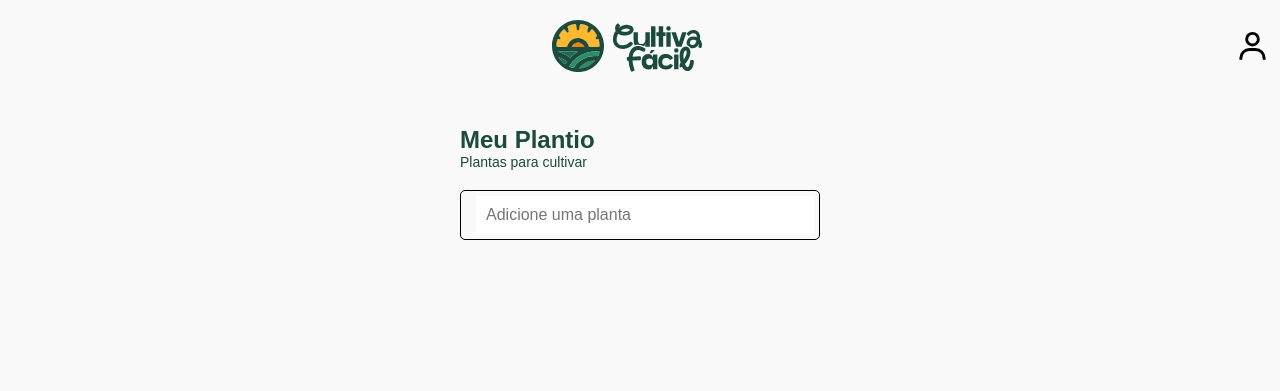
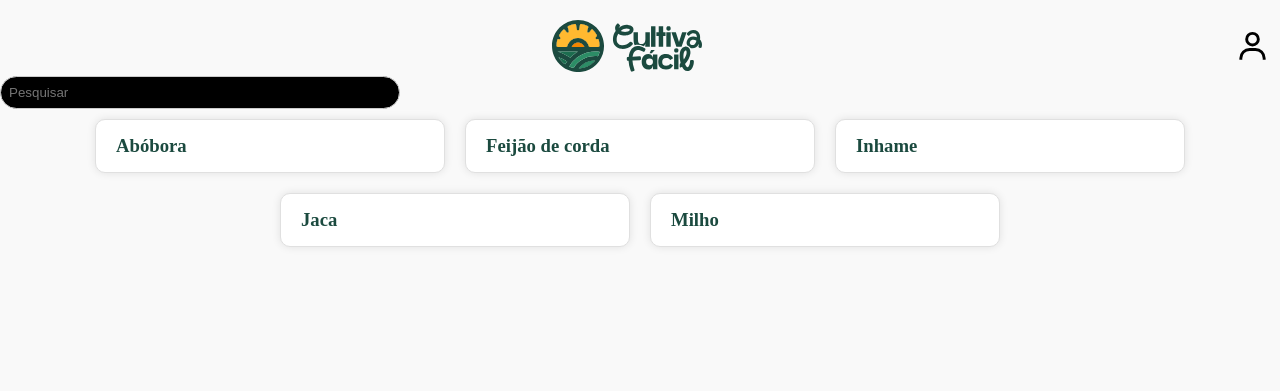
Before and after one commit to MatheusMV05/Projetos-2---G1, a Django app: page /planta/ in a window 1280 px wide. Shown: the top 391 px of the page. Run offline with Django 5.2, Linux system fonts and the light colour scheme.

Commit message:
criação da barra de pesquisa

```diff
--- a/ryb_agro_app/static/css/add-planta.css
+++ b/ryb_agro_app/static/css/add-planta.css
@@ -1,5 +1,10 @@
+*{
+    margin: 0;
+    padding: 0;
+    box-sizing: border-box;
+}
+
 body {
-    font-family: Arial, sans-serif;
     background-color: #F9f9f9;
     color: #1b4a3f;
     margin: 0;
@@ -91,92 +96,42 @@ nav.mobile a:hover {
     width: 35px;
 }
 
-.container {
-    width: 100%;
-    max-width: 400px;
-    margin: 0 auto;
-    margin-top: 30px;
-    padding: 20px;
-    box-sizing: border-box;
+.search {
+    display: flex;
+    align-items: center;
+    border: 1px solid #ccc;
+    background-color: #000;
+    width: 400px;
+    margin: 20 px auto;
+    border-radius: 20px;
+    padding: 5px 10 px;
+    color: #4b4b4b;
 }
 
-.header {
-    display: flex;
-    justify-content: space-between;
-    align-items: center;
-    margin-bottom: 20px;
+#searchInput {
+    padding: 8px;
+    border: none;
+    background-color: transparent;
+    width: 100%;
+    outline: none;
 }
 
-.header h1 {
-    font-size: 24px;
-    margin: 0;
+.search label{
+    height: 20px;
 }
 
-.header p {
-    font-size: 14px;
-    margin: 0;
+.card-container{
+    display: flex;
+    flex-wrap: wrap;
+    justify-content: center;
 }
 
-.header i {
-    font-size: 24px;
+.card {
+    width: 350px;
+    background-color: #fff;
+    border: 1px solid #e0e0e0;
+    border-radius: 10px;
+    margin: 10px;
+    padding: 15px 20px;
+    box-shadow: 0 0 8px rgba(0, 0, 0, 0.1);
 }
-
-.search-bar {
-    display: flex;
-    align-items: center;
-    border: 1px solid #000;
-    padding: 5px;
-    border-radius: 5px;
-    position: relative;
-}
-
-.search-bar input {
-    border: none;
-    outline: none;
-    flex-grow: 1;
-    padding: 5px;
-    font-size: 14px;
-}
-
-.search-bar i {
-    margin-right: 10px;
-    font-size: 18px;
-}
-
-.search-bar:focus-within #search-results {
-    display: block;
-}
-
-/* Add some basic styling to make it look nice */
-#search-input {
-    width: 200px;
-    padding: 10px;
-    font-size: 16px;
-}
-
-#search-results {
-    list-style: none;
-    padding: 10px;
-    display: none;
-    margin: 0;
-    border: 1px solid #ccc;
-    position: absolute;
-    top: 100%;
-    width: 100%px;
-    max-height: 200px;
-    overflow-y: auto;
-    background-color: white;
-    border: 1px solid #ccc;
-    z-index: 100;
-}
-
-#search-results li {
-    padding: 10px;
-    border-bottom: 1px solid #ccc;
-    background-color: white;
-}
-
-#search-results li:hover {
-    background-color: #f0f0f0;
-    cursor: pointer;
-}
--- a/ryb_agro_app/static/js/add-planta.js
+++ b/ryb_agro_app/static/js/add-planta.js
@@ -9,55 +9,41 @@ menu.addEventListener('click', () => {
     menu.classList.remove('abrir-menu')
 })
 
-// Get the search input field and the results list
-const searchInput = document.getElementById('search-input');
-const searchResults = document.getElementById('search-results');
-
-// Create an array of data to search through (e.g., an array of objects)
-const searchData = [
-    { id: 1, name: 'Abóbora' },
-    { id: 2, name: 'Feijão de corda' },
-    { id: 3, name: 'Inhame' },
-    { id: 4, name: 'Jaca' },
-    { id: 5, name: 'Milho' },
-    // Add more data here...
+const data = [
+    {
+        title: "Abóbora"
+    },
+    {
+        title: "Feijão de corda"
+    },
+    {
+        title: "Inhame"
+    },
+    {
+        title: "Jaca"
+    },
+    {
+        title: "Milho"
+    },
 ];
 
-// Add an event listener to the search input field
-searchInput.addEventListener('input', (e) => {
-    const searchTerm = e.target.value.toLowerCase();
-    console.log('Search term:', searchTerm);
-    const filteredData = searchData.filter((item) => {
-        return item.name.toLowerCase().includes(searchTerm);
+const cardContainer = document.querySelector(".card-container");
+const searchInput = document.querySelector("#searchInput");
+
+const displayData = data => {
+    cardContainer.innerHTML = "";
+    data.forEach(e => {
+        cardContainer.innerHTML += `
+            <div class="card">
+                <h3>${e.title}</h3>
+            </div>
+            `
     });
+}
 
-    console.log('Filtered Data:', filteredData);  // <-- Add this line
+searchInput.addEventListener("keyup", (e) => {
+    const search = data.filter(i => i.title.toLocaleLowerCase().includes(e.target.value.toLocaleLowerCase()));
+    displayData(search);
+})
 
-    // Clear the results list and add the filtered data
-    searchResults.innerHTML = '';
-    filteredData.forEach((item) => {
-        const listItem = document.createElement('li');
-        listItem.textContent = item.name;
-        searchResults.appendChild(listItem);
-    });
-});
-
-// Hide search results when clicking outside the search bar or results
-document.addEventListener('click', (e) => {
-    if (!searchInput.contains(e.target) && !searchResults.contains(e.target)) {
-        searchResults.style.display = 'none';  // Hide the results
-    }
-});
-
-// Optional: Hide the results when the input loses focus
-searchInput.addEventListener('blur', () => {
-    // Delay to allow clicking on search results before hiding
-    setTimeout(() => {
-        searchResults.style.display = 'none';
-    }, 100);
-});
-
-// Keep search results visible when interacting with them
-searchResults.addEventListener('mousedown', (e) => {
-    e.preventDefault();  // Prevent the input from losing focus
-});
+window.addEventListener("load", displayData.bind(null,data))
--- a/ryb_agro_app/templates/add-planta.html
+++ b/ryb_agro_app/templates/add-planta.html
@@ -52,18 +52,16 @@
         </nav>
     </header>
 
-    <div class="container">
-        <div class="header">
-            <div>
-                <h1>Meu Plantio</h1>
-                <p>Plantas para cultivar</p>
-            </div>
-            <i class="fas fa-filter"></i>
-        </div>
-        <div class="search-bar">
-            <i class="fas fa-search"></i>
-            <input type="search" id="search-input" placeholder="Adicione uma planta">
-            <ul id="search-results"></ul>
+    <div class="search">
+        <label for="searchInput">
+            <span class="material-symbols-outlined"><img src="{% static 'img/search.svg' %}" alt=""></span>
+        </label>
+        <input type="search" id="searchInput" placeholder="Pesquisar">
+    </div>
+    <div class="card-container">
+        <div class="card">
+            <h3>titulo</h3>
+            <p>descricao</p>
         </div>
     </div>
     <script src="{% static 'js/add-planta.js' %}"></script>
```
Also changed, not shown: ryb_agro_app/static/img/search.svg (added).
